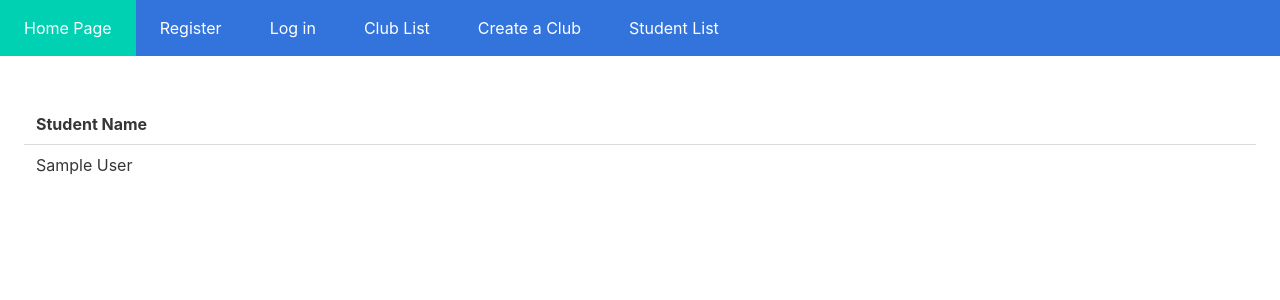
After one commit to anilozlu/itu-scms, a Flask app: page /students in a window 1280 px wide. The commit adds this page. Shown: the top 300 px of the page. Run offline with Flask 2, Linux system fonts and the light colour scheme; tables that the repository leaves empty hold one stand-in row (values such as "Sample post").

Commit message:
List registered students page and functionality added.

```diff
--- a/server.py
+++ b/server.py
@@ -1,13 +1,5 @@
 from flask import Flask, render_template
-from flask_login import LoginManager
 import views
-from views import get_user
-
-lm = LoginManager()
-
-@lm.user_loader
-def load_user(user_id):
-    return get_user(user_id)
 
 def create_app():
     app = Flask(__name__)
@@ -17,8 +9,7 @@ def create_app():
     app.add_url_rule("/create_club", view_func=views.create_club, methods=["GET", "POST"])
     app.add_url_rule("/login", view_func=views.login_page, methods=["GET", "POST"])
     app.add_url_rule("/register", view_func=views.register_page, methods=["GET", "POST"])
-    lm.init_app(app)
-    lm.login_view= "login_page"
+    app.add_url_rule("/students", view_func=views.students_page)
     return app
 
 if __name__ == "__main__":
--- a/templates/layout.html
+++ b/templates/layout.html
@@ -25,6 +25,9 @@
                     <span class="navbar-item navbar-off">
                         <a class="navbar-item" href="{{ url_for('create_club') }}">Create a Club</a>
                     </span>
+                    <span class="navbar-item navbar-off">
+                        <a class="navbar-item" href="{{ url_for('students_page') }}">Student List</a>
+                    </span>
                 </ul>
             </nav>
         </header>
--- /dev/null
+++ b/templates/students.html
@@ -0,0 +1,16 @@
+{% extends "layout.html" %}
+{% block title %} Students {% endblock %}
+{% block content %}
+        <table class="table">
+            <tr>
+                <th>Student Name</th>
+            </tr>
+            {% if (len>0) %}
+            {% for i in range(0, len) %}
+            <tr>
+                <td>{{students[i][3]}}</td>
+            </tr>
+            {% endfor %}
+            {% endif %}
+        </table>
+{% endblock %}
--- a/views.py
+++ b/views.py
@@ -69,3 +69,12 @@ def create_club():
         mycursor.execute("SELECT * FROM Clubs;")
         mydb.commit()
         return redirect(url_for("create_club"))
+
+def students_page():
+    mycursor.execute("SELECT * FROM Students")
+    students = list(mycursor)
+    if students:
+        length = len(students)
+    else:
+        length = 0
+    return render_template("students.html", len = length, students = students)
```
